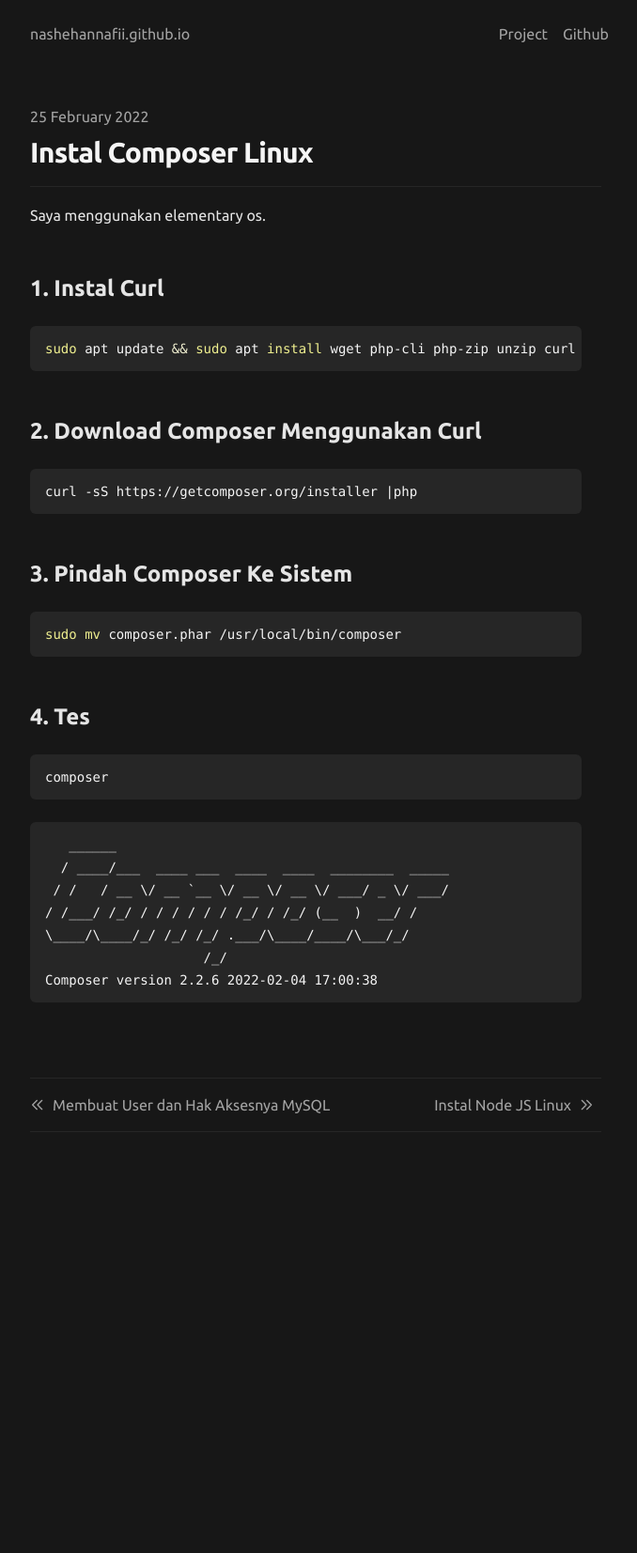
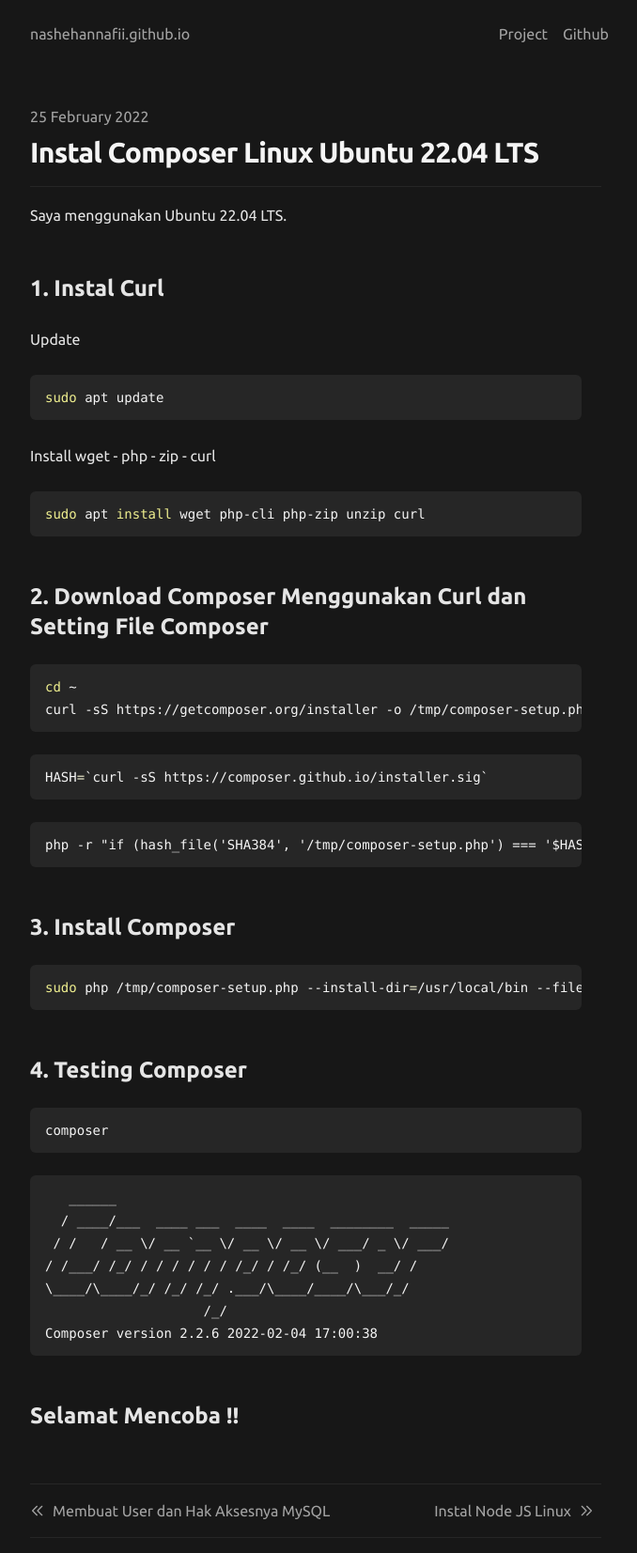
Before and after one commit to nashehannafii/nasheh.github.io, a Jekyll site: the page built from _posts/2022-02-25-instal-composer-linux.md, in a window 1280 px wide. Shown: the whole page at 94% size, without its empty margins (304-982 px from the left). Built offline with Jekyll 4.4.1, drawn with Linux system fonts in a browser that asks for light colours; before the commit the page ends 1221 px from its top, so only the background shows below that.

Commit message:
[Nasheh]=>[Update]

````diff
--- a/_posts/2022-02-25-instal-composer-linux.md
+++ b/_posts/2022-02-25-instal-composer-linux.md
@@ -1,30 +1,48 @@
 ---
 layout: 'post'
-title: 'Instal Composer Linux'
+title: 'Instal Composer Linux Ubuntu 22.04 LTS'
 date: 2022-02-25 13:00:00 +0700
 ---
 
-Saya menggunakan elementary os.
+Saya menggunakan Ubuntu 22.04 LTS.
 
 ## 1. Instal Curl
 
+Update
+
 ```bash
-sudo apt update && sudo apt install wget php-cli php-zip unzip curl
+sudo apt update
+```
+Install wget - php - zip - curl
+
+```bash
+sudo apt install wget php-cli php-zip unzip curl
 ```
 
-## 2. Download Composer Menggunakan Curl
+
+## 2. Download Composer Menggunakan Curl dan Setting File Composer
 
 ```bash
-curl -sS https://getcomposer.org/installer |php
+cd ~
+curl -sS https://getcomposer.org/installer -o /tmp/composer-setup.php
 ```
 
-## 3. Pindah Composer Ke Sistem
+```bash
+HASH=`curl -sS https://composer.github.io/installer.sig`
+```
 
 ```bash
-sudo mv composer.phar /usr/local/bin/composer
+php -r "if (hash_file('SHA384', '/tmp/composer-setup.php') === '$HASH') { echo 'Installer verified'; } else { echo 'Installer corrupt'; unlink('composer-setup.php'); } echo PHP_EOL;"
 ```
 
-## 4. Tes
+## 3. Install Composer
+
+```bash
+sudo php /tmp/composer-setup.php --install-dir=/usr/local/bin --filename=composer
+```
+
+
+## 4. Testing Composer
 
 ```bash
 composer
@@ -39,3 +57,5 @@ composer
                     /_/
 Composer version 2.2.6 2022-02-04 17:00:38
 ```
+
+## Selamat Mencoba !!
````
